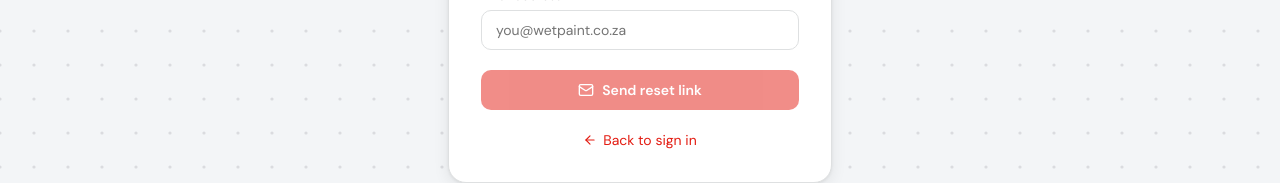
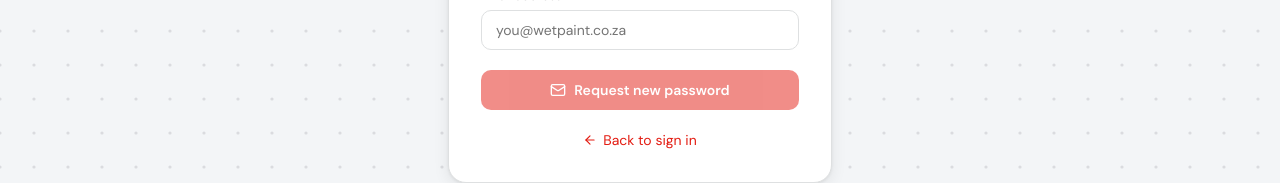
Before and after one commit to mineshwp/Wetpaint-Human-Connections, a Next.js app: page /login/forgot-password in a window 1280 px wide. Shown: the part 513-696 px from the top of the page. Built offline with nearby package versions, Linux system fonts and the light colour scheme.

Commit message:
copy: forgot-password button reads Request new password
Co-Authored-By: Claude Sonnet 5.5 <noreply@anthropic.com>

```diff
--- a/src/app/login/forgot-password/page.tsx
+++ b/src/app/login/forgot-password/page.tsx
@@ -262,7 +262,7 @@ export default function ForgotPasswordPage() {
                 ) : (
                   <Mail className="h-4 w-4" />
                 )}
-                {loading ? "Sending…" : "Send reset link"}
+                {loading ? "Sending…" : "Request new password"}
               </button>
 
               <Link
```
